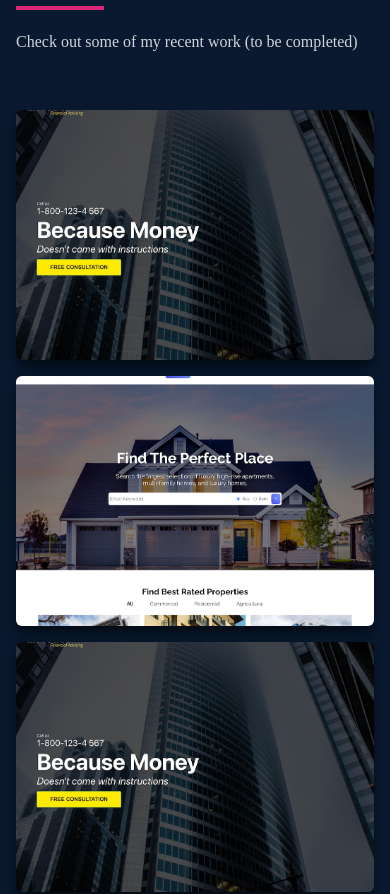
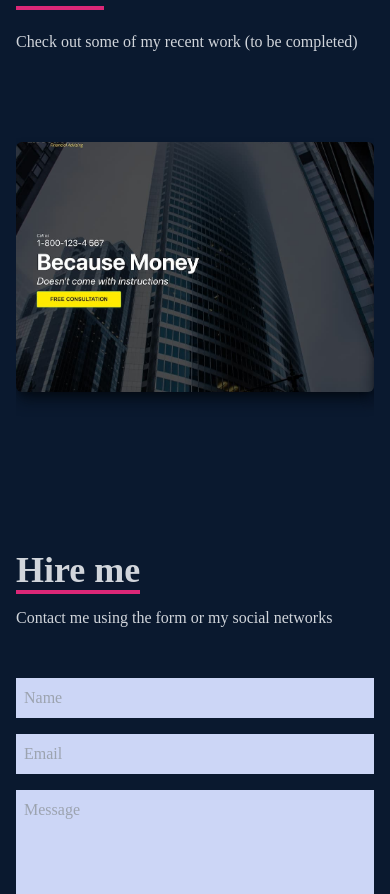
Before and after one commit to heitortessaro/portifolio-2.0, a React (Create React App) app: page / in a window 390 px wide. Shown: the part 2614-3508 px from the top of the page. Built offline with nearby package versions, Linux system fonts and the light colour scheme.

Commit message:
Add carousel to Work in small screens.

```diff
--- a/src/components/Work.jsx
+++ b/src/components/Work.jsx
@@ -12,12 +12,70 @@ const Work = () => {
           </p>
           <p className="py-6">Check out some of my recent work (to be completed)</p>
         </div>
+        <div class="carousel carousel-center w-full sm:hidden ">
+          <div class="carousel-item w-full">
+            <div class="w-full  gap-4 py-8">
+              <div
+                style={{ backgroundImage: `url(${WorkImg})` }}
+                className="shadow-lg shadow-[#040c16] group container rounded-md flex justify-center items-center mx-auto content-div"
+              >
+                {/* Hover Effects */}
+                <div className="opacity-0 group-hover:opacity-100">
+                  <span className="text-2xl font-bold text-white tracking-wider">
+                    React JS Application
+                  </span>
+                  <div className="pt-8 text-center">
+                    <a href="/">
+                      <button className="text-center rounded-lg px-4 py-3 m-2 bg-white text-gray-700 font-bold text-lg">
+                        Demo
+                      </button>
+                    </a>
+                    <a href="/">
+                      <button className="text-center rounded-lg px-4 py-3 m-2 bg-white text-gray-700 font-bold text-lg">
+                        Code
+                      </button>
+                    </a>
+                  </div>
+                </div>
+              </div>
+            </div>
+          </div>
+          <div class="carousel-item w-full">
+            <div class="w-full gap-4 py-8">
+              <div
+                style={{ backgroundImage: `url(${WorkImg})` }}
+                className="shadow-lg shadow-[#040c16] group container rounded-md flex justify-center items-center mx-auto content-div"
+              >
+                {/* Hover Effects */}
+                <div className="opacity-0 group-hover:opacity-100">
+                  <span className="text-2xl font-bold text-white tracking-wider">
+                    React JS Application
+                  </span>
+                  <div className="pt-8 text-center">
+                    <a href="/">
+                      <button className="text-center rounded-lg px-4 py-3 m-2 bg-white text-gray-700 font-bold text-lg">
+                        Demo
+                      </button>
+                    </a>
+                    <a href="/">
+                      <button className="text-center rounded-lg px-4 py-3 m-2 bg-white text-gray-700 font-bold text-lg">
+                        Code
+                      </button>
+                    </a>
+                  </div>
+                </div>
+              </div>
+            </div>
+          </div>
+        </div>
 
+
+        {/* ------------------------------------------------------- */}
         {/* Container */}
-        <div className="grid sm:grid-cols-2 md:grid-cols-3 gap-4">
+        <div className="hidden sm:grid sm:grid-cols-2 md:grid-cols-3 gap-4">
           {/* Grid Item */}
           <div
-            style={{backgroundImage: `url(${WorkImg})`}}
+            style={{ backgroundImage: `url(${WorkImg})` }}
             className="shadow-lg shadow-[#040c16] group container rounded-md flex justify-center items-center mx-auto content-div"
           >
             {/* Hover Effects */}
@@ -40,7 +98,7 @@ const Work = () => {
             </div>
           </div>
           <div
-            style={{backgroundImage: `url(${realEstate})`}}
+            style={{ backgroundImage: `url(${realEstate})` }}
             className="shadow-lg shadow-[#040c16] group container rounded-md flex justify-center items-center mx-auto content-div"
           >
             {/* Hover Effects */}
@@ -64,7 +122,7 @@ const Work = () => {
           </div>
           {/* Grid Item */}
           <div
-            style={{backgroundImage: `url(${WorkImg})`}}
+            style={{ backgroundImage: `url(${WorkImg})` }}
             className="shadow-lg shadow-[#040c16] group container rounded-md flex justify-center items-center mx-auto content-div"
           >
             {/* Hover Effects */}
@@ -87,7 +145,7 @@ const Work = () => {
             </div>
           </div>
           <div
-            style={{backgroundImage: `url(${realEstate})`}}
+            style={{ backgroundImage: `url(${realEstate})` }}
             className="shadow-lg shadow-[#040c16] group container rounded-md flex justify-center items-center mx-auto content-div"
           >
             {/* Hover Effects */}
@@ -111,7 +169,7 @@ const Work = () => {
           </div>
           {/* Grid Item */}
           <div
-            style={{backgroundImage: `url(${WorkImg})`}}
+            style={{ backgroundImage: `url(${WorkImg})` }}
             className="shadow-lg shadow-[#040c16] group container rounded-md flex justify-center items-center mx-auto content-div"
           >
             {/* Hover Effects */}
@@ -134,7 +192,7 @@ const Work = () => {
             </div>
           </div>
           <div
-            style={{backgroundImage: `url(${realEstate})`}}
+            style={{ backgroundImage: `url(${realEstate})` }}
             className="shadow-lg shadow-[#040c16] group container rounded-md flex justify-center items-center mx-auto content-div"
           >
             {/* Hover Effects */}
```
